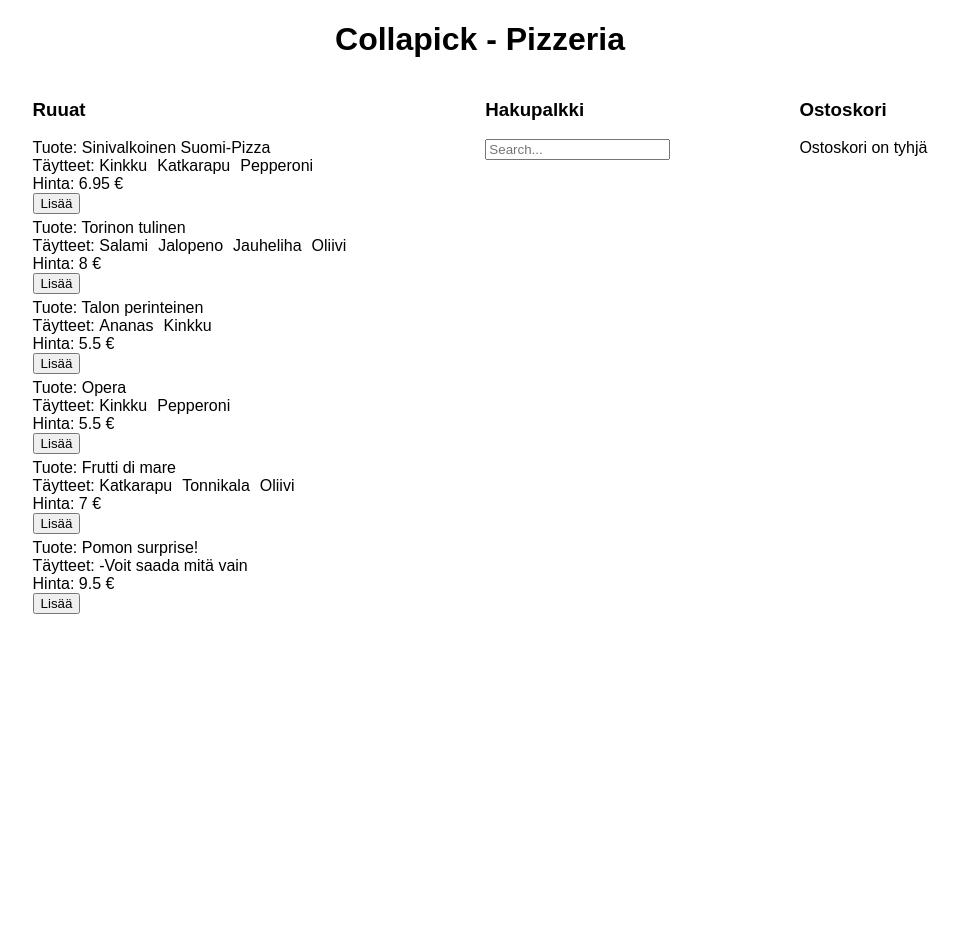
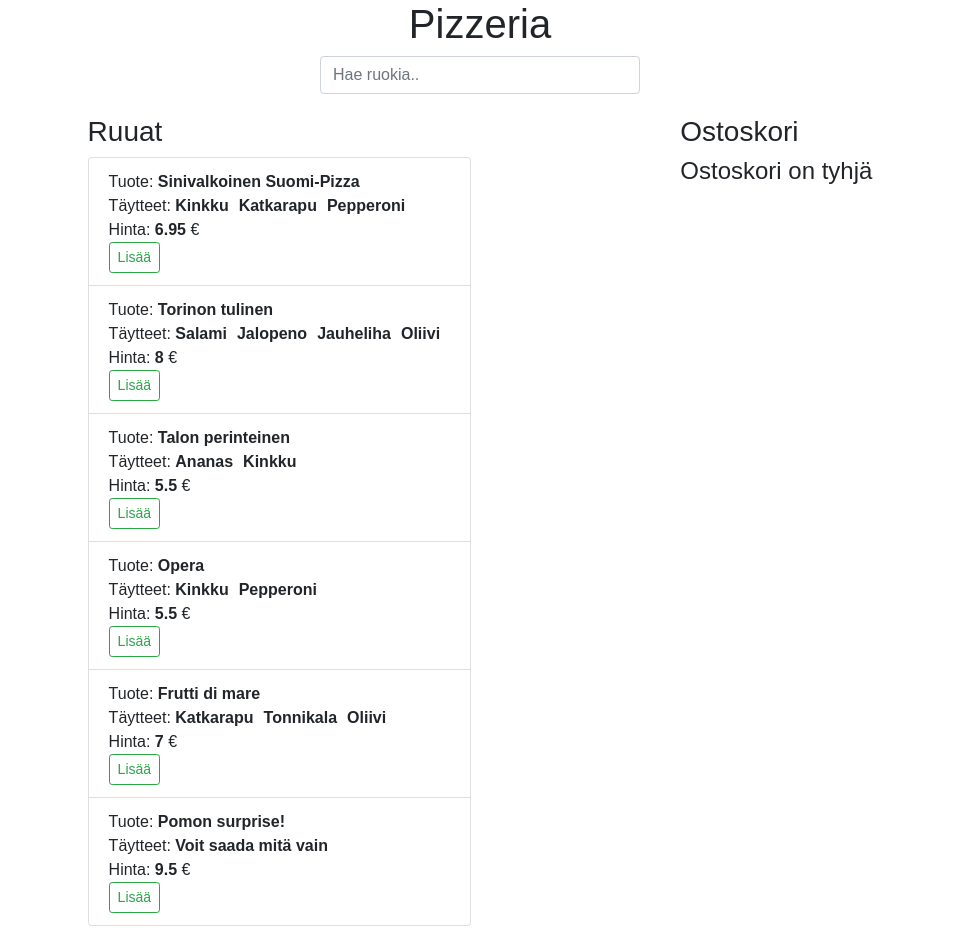
Before and after one commit to Hea7hcliff/Pizzeria, a React (Create React App) app in the folder front/: page / in a window 1280 px wide. Shown: the whole page, without its empty margins (160-1118 px from the left). Before the commit the page ends 800 px from the top, so only its background shows below. Built offline with nearby package versions, Linux system fonts and the light colour scheme.

Commit message:
simple styling

```diff
--- a/front/public/index.html
+++ b/front/public/index.html
@@ -5,6 +5,9 @@
   <meta charset="utf-8">
   <meta name="viewport" content="width=device-width, initial-scale=1, shrink-to-fit=no">
   <meta name="theme-color" content="#000000">
+  <link rel="stylesheet" href="https://maxcdn.bootstrapcdn.com/bootstrap/4.0.0/css/bootstrap.min.css" integrity="sha384-Gn5384xqQ1aoWXA+058RXPxPg6fy4IWvTNh0E263XmFcJlSAwiGgFAW/dAiS6JXm"
+    crossorigin="anonymous">
+
   <title>Pizzeria</title>
 </head>
 
@@ -13,6 +16,12 @@
     You need to enable JavaScript to run this app.
   </noscript>
   <div id="root"></div>
+  <script src="https://code.jquery.com/jquery-3.2.1.slim.min.js" integrity="sha384-KJ3o2DKtIkvYIK3UENzmM7KCkRr/rE9/Qpg6aAZGJwFDMVNA/GpGFF93hXpG5KkN"
+    crossorigin="anonymous"></script>
+  <script src="https://cdnjs.cloudflare.com/ajax/libs/popper.js/1.12.9/umd/popper.min.js" integrity="sha384-ApNbgh9B+Y1QKtv3Rn7W3mgPxhU9K/ScQsAP7hUibX39j7fakFPskvXusvfa0b4Q"
+    crossorigin="anonymous"></script>
+  <script src="https://maxcdn.bootstrapcdn.com/bootstrap/4.0.0/js/bootstrap.min.js" integrity="sha384-JZR6Spejh4U02d8jOt6vLEHfe/JQGiRRSQQxSfFWpi1MquVdAyjUar5+76PVCmYl"
+    crossorigin="anonymous"></script>
 </body>
 
 </html>
--- a/front/src/App.css
+++ b/front/src/App.css
@@ -19,15 +19,26 @@ ul {
 }
 
 .searchbar li {
-    margin: 0px;
+    margin: auto;
+    width: 20em;
+    padding: 3px;
 }
 
-button {
-    margin-bottom: 5px;
+.searchbar {
+    margin: auto;
 }
 
+.searchbar input {
+    width: 20em;
+    text-align: auto;
+    margin: auto;
+}
 .searchbar button {
     margin: 2px 10px 2px 10px;
+}
+
+.product-list, .shoppingcart {
+    margin: 5px;
 }
 
 .container {
--- a/front/src/App.js
+++ b/front/src/App.js
@@ -104,9 +104,9 @@ class App extends Component {
     // Tulostaa täytteet
     generateFillings = (food, fillings) => {
         if (food.filling.length !== 0) {
-            return food.filling.map((foodFillingID, i) => <li key={i}> {this.getFillingName(fillings, foodFillingID)}</li>)
+            return food.filling.map((foodFillingID, i) => <li key={i}><strong>{this.getFillingName(fillings, foodFillingID)}</strong></li>)
         } else {
-            return <li>-Voit saada mitä vain</li>;
+            return <li><strong>Voit saada mitä vain</strong></li>;
         }
     }
 
@@ -118,12 +118,10 @@ class App extends Component {
     render() {
         return (
             <div className="App">
-                <div className="header">
-                    <Header />
-                </div>
+                <Header />
+                <SearchBar foods={this.state.foods} fillings={this.state.fillings} searchterm={this.state.searchterm} searchHandler={this.searchHandler} handleAddFood={this.handleAddFood} />
                 <div className="container">
                     <ProductList foods={this.state.foods} fillings={this.state.fillings} handleAddFood={this.handleAddFood} generateFillings={this.generateFillings} />
-                    <SearchBar foods={this.state.foods} fillings={this.state.fillings} searchterm={this.state.searchterm} searchHandler={this.searchHandler} handleAddFood={this.handleAddFood} />
                     <ShoppingCart cartFoods={this.state.shoppingcart} fillings={this.state.fillings} generateFillings={this.generateFillings} removeFood={this.removeFood} />
                 </div>
             </div>
--- a/front/src/components/header.js
+++ b/front/src/components/header.js
@@ -2,7 +2,7 @@ import React from 'react';
 
 const Header = () => {
     return (
-        <h1>Collapick - Pizzeria</h1>
+        <h1>Pizzeria</h1>
     )
 }
 
--- a/front/src/components/product-item.js
+++ b/front/src/components/product-item.js
@@ -2,11 +2,11 @@ import React from 'react';
 
 const ProductItem = ({ food, fillings, handleAddFood, generateFillings }) => {
     return (
-        <li>
-            <p>Tuote: {food.name}</p>
+        <li className="list-group-item">
+            <p>Tuote: <strong>{food.name}</strong></p>
             <ul className="inline">Täytteet: {generateFillings(food, fillings)}</ul>
-            <p>Hinta: {food.price} €</p>
-            <button onClick={() => handleAddFood(food, fillings)}>Lisää</button>
+            <p>Hinta: <strong>{food.price}</strong> €</p>
+            <button className="btn btn-outline-success btn-sm" onClick={() => handleAddFood(food, fillings)}>Lisää</button>
         </li>
     )
 }
--- a/front/src/components/product-list.js
+++ b/front/src/components/product-list.js
@@ -9,7 +9,7 @@ class ProductList extends Component {
         return (
             <div className="product-list">
                 <h3>Ruuat</h3>
-                <ul>
+                <ul  className="list-group">
                     {
                         fillings !== null && foods !== null && foods.map((food, i) =>
                             <ProductItem key={i} food={food} generateFillings={generateFillings} handleAddFood={handleAddFood} fillings={fillings} />
--- a/front/src/components/search-bar.js
+++ b/front/src/components/search-bar.js
@@ -23,14 +23,13 @@ class SearchBar extends Component {
 
         return (
             <div className="searchbar">
-                <form onSubmit={this.submit}>
-                    <h3>Hakupalkki</h3>
-                    <input type="text"
-                        placeholder="Search..."
+                <form className="form-group" onSubmit={this.submit}>
+                    <input className="form-control" type="text"
+                        placeholder="Hae ruokia.."
                         onChange={this.props.searchHandler}
                         value={searchterm}
                     />
-                    <ul>
+                    <ul className="list-group">
                         {
                             foods !== null && foods.filter(searchingFor(searchterm)).map((food, i) =>
                                 <SearchItem key={i} food={food} fillings={fillings} handleAddFood={handleAddFood} />)
--- a/front/src/components/search-item.js
+++ b/front/src/components/search-item.js
@@ -2,8 +2,8 @@ import React from 'react';
 
 const SearchItem = ({ food, handleAddFood, fillings }) => {
     return (
-        <li>
-            <p>{food.name}<button onClick={() => handleAddFood(food, fillings)}>Lisää</button></p>
+        <li className="list-group-item">
+            <p>{food.name}<button className="btn btn-outline-success btn-sm" onClick={() => handleAddFood(food, fillings)}>Lisää</button></p>
         </li>
     )
 }
--- a/front/src/components/shopping-cart.js
+++ b/front/src/components/shopping-cart.js
@@ -37,7 +37,7 @@ class ShoppingCart extends Component {
         let orderButton;
         if (cartFoods.length > 0) {
             const total = prices.reduce(reducer);
-            orderButton = <button onClick={() => this.addOrder(cartFoods)}>Tilaa</button>
+            orderButton = <button className="btn btn-outline-info btn-sm" onClick={() => this.addOrder(cartFoods)}>Tilaa</button>
             info = "Kokonaishinta:  " + this.rounding(total, 2) + " €";
 
         } else {
@@ -47,12 +47,12 @@ class ShoppingCart extends Component {
         return (
             <div className="shoppingcart">
                 <h3>Ostoskori</h3>
-                <ul>
+                <ul className="list-group">
                     {cartFoods.map((food, i) =>
                         <ShoppingItem i={i} key={i} food={food} fillings={fillings} handleRemoveFood={this.handleRemoveFood} generateFillings={generateFillings} />
                     )}
                 </ul>
-                <p>{info}</p>
+                <h4>{info}</h4>
                 {orderButton}
             </div>
         )
--- a/front/src/components/shopping-item.js
+++ b/front/src/components/shopping-item.js
@@ -2,11 +2,11 @@ import React from 'react';
 
 const ShoppingItem = ({ food, handleRemoveFood, i, generateFillings, fillings }) => {
     return (
-        <li key={i}>
-            <p>Tuote: {food.name}</p>
+        <li className="list-group-item" key={i}>
+            <p>Tuote: <strong>{food.name}</strong></p>
             <ul className="inline">Täytteet: {generateFillings(food,fillings)}</ul>
-            <p>Hinta: {food.price} €</p>
-            <button onClick={() => handleRemoveFood(i, food)}>Poista</button>
+            <p>Hinta: <strong>{food.price}</strong> €</p>
+            <button className="btn btn-outline-danger btn-sm" onClick={() => handleRemoveFood(i, food)}>Poista</button>
         </li>
     )
 }
```
